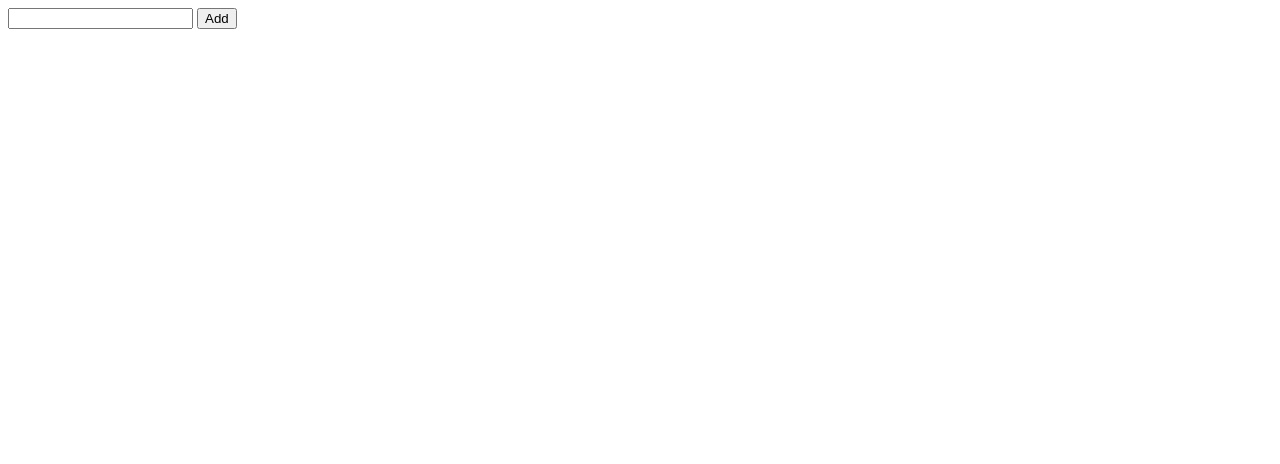
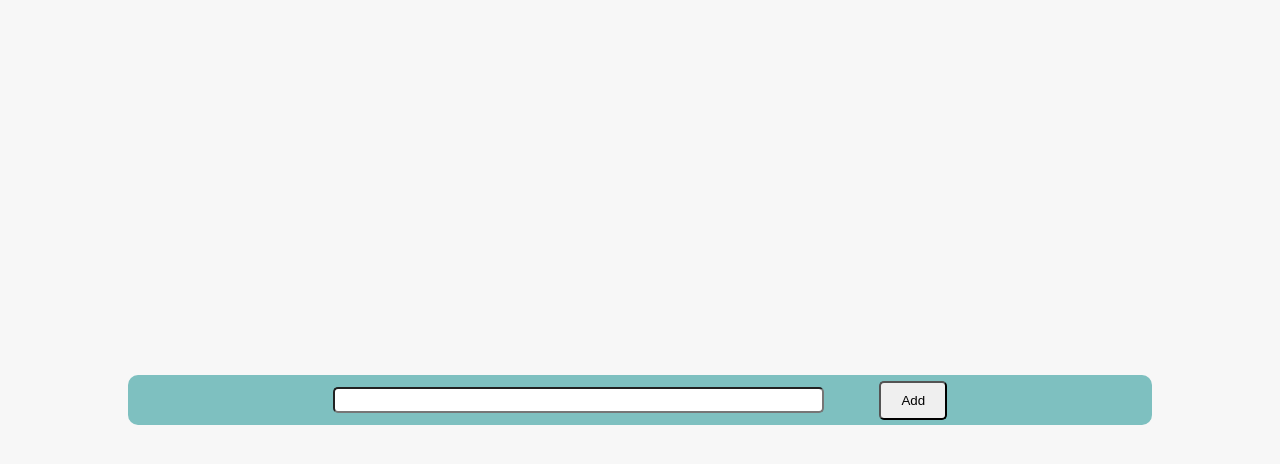
Before and after one commit to walidelbourdiney/web, a plain HTML site: page index.html in a window 1280 px wide. Drawn offline with Linux system fonts and the light colour scheme.

Commit message:
add styles

```diff
--- a/style.css
+++ b/style.css
@@ -110,3 +110,51 @@ textarea {
   font-size: 0.9em;
   margin: -10px 0 10px;
 } */
+
+/* add quote app */
+
+* {
+  margin: 0;
+  padding: 0;
+  box-sizing: border-box;
+}
+
+html {
+  font-size: 62.5%;
+  box-sizing: border-box;
+}
+
+body {
+  font-family: system-ui;
+  color: #555;
+  background-color: #f7f7f7;
+  min-height: 100vh;
+
+  display: flex;
+  align-items: center;
+  justify-content: center;
+}
+main {
+  background-color: rgb(126, 192, 192);
+  width: 80%;
+  height: 50px;
+  display: flex;
+  justify-content: center;
+  align-items: center;
+  border-radius: 10px;
+}
+form {
+  width: 60%;
+  display: flex;
+  justify-content: space-between;
+  align-items: center;
+}
+form input {
+  width: 80%;
+  height: 2em;
+  border-radius: 5px;
+}
+form button {
+  padding: 10px 20px;
+  border-radius: 5px;
+}
```
